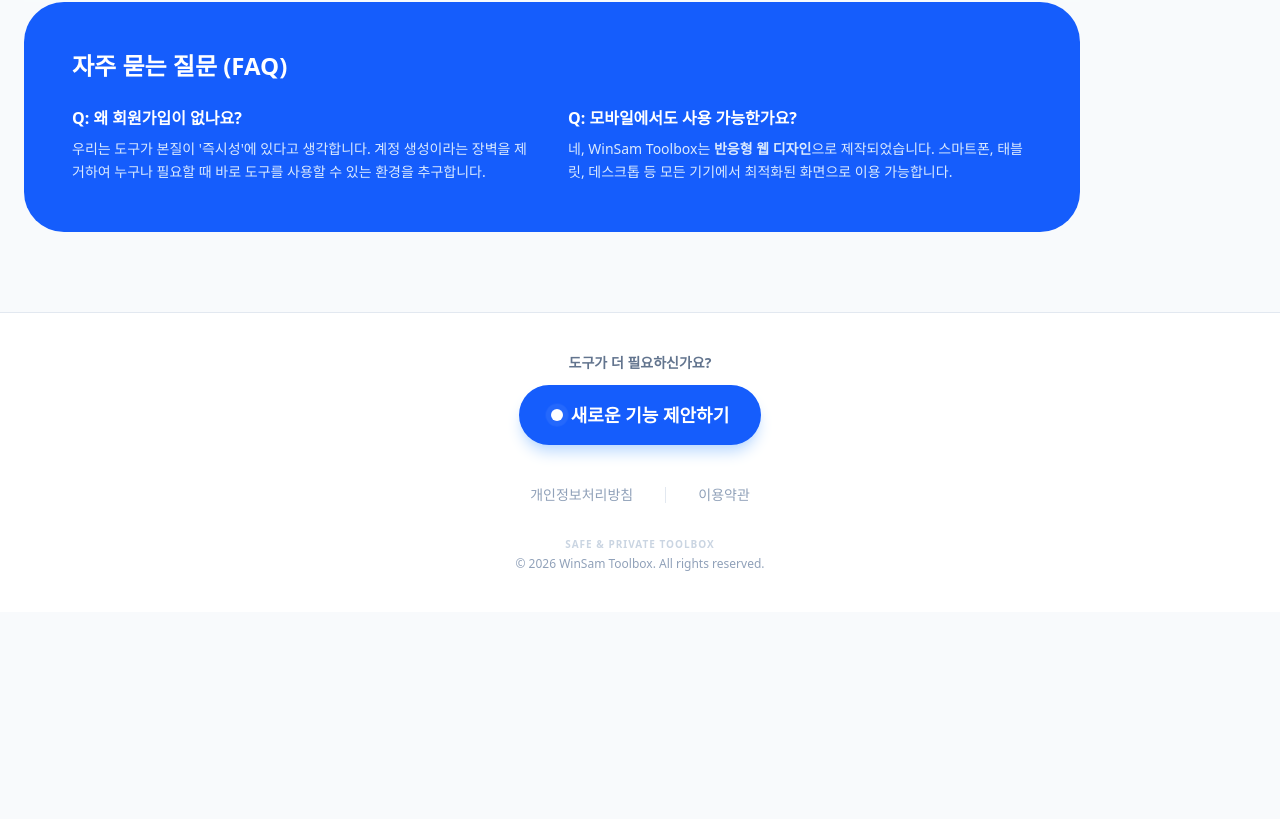
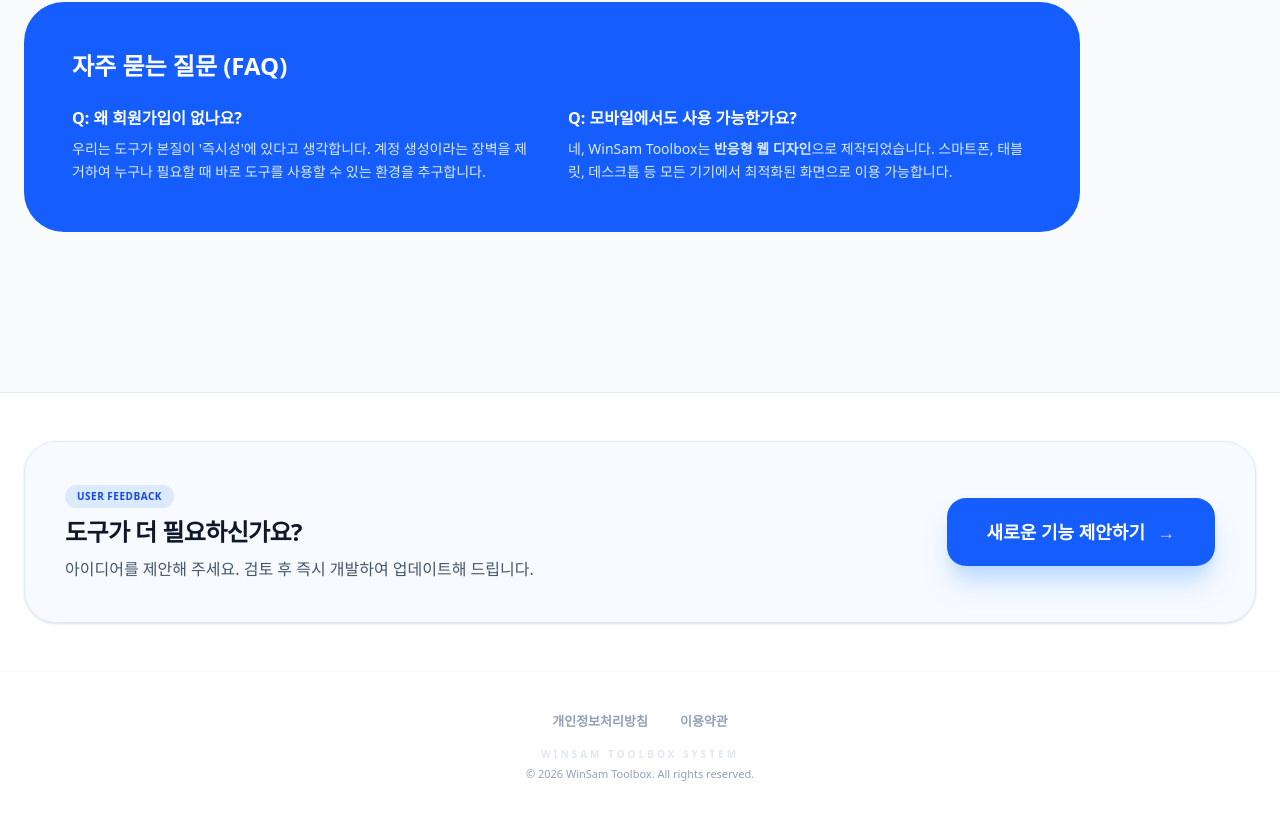
Before and after one commit to winsam003/winsam_kit_fe, a Next.js app: page / in a window 1280 px wide. Shown: the part 3793-4612 px from the top of the page. Before the commit the page ends 4405 px from the top, so only its background shows below. Built offline with nearby package versions, Linux system fonts and the light colour scheme; no server answers; the database is empty.

Commit message:
푸터 보강

```diff
--- a/app/layout.tsx
+++ b/app/layout.tsx
@@ -94,40 +94,47 @@
           </aside>
         </div>
 
-        <footer className="p-10 border-t bg-white text-center space-y-8">
-          <div className="flex flex-col items-center gap-6">
-            {/* 강조된 문의하기 버튼 섹션 */}
-            <div className="flex flex-col items-center gap-3">
-              <p className="text-sm font-bold text-slate-500">도구가 더 필요하신가요?</p>
+        <footer className="mt-20 border-t bg-white">
+          {/* 기능 제안 유도 섹션 */}
+          <div className="max-w-[1280px] mx-auto px-4 md:px-6 py-12">
+            <div className="bg-blue-50/50 rounded-[2rem] p-8 md:p-10 flex flex-col md:flex-row items-center justify-between gap-6 border border-blue-100 shadow-sm">
+              <div className="space-y-2 text-center md:text-left">
+                <div className="inline-flex items-center gap-2 px-3 py-1 bg-blue-100 text-blue-700 rounded-full text-[10px] font-black uppercase tracking-wider mb-2">
+                  User Feedback
+                </div>
+                <h3 className="text-2xl font-black text-slate-900 tracking-tight">도구가 더 필요하신가요?</h3>
+                <p className="text-slate-600 font-medium leading-relaxed">
+                  아이디어를 제안해 주세요. 검토 후 즉시 개발하여 업데이트해 드립니다.
+                </p>
+              </div>
+
+              {/* 강조된 버튼: 블루 -> 네이비 호버 */}
               <a
                 href="https://docs.google.com/forms/d/e/1FAIpQLSfeaJDRwz5O4Svn77LTWjtAGakGzKDKCITVrNpB4QZdy6gLww/viewform?usp=header"
                 target="_blank"
                 rel="noopener noreferrer"
-                className="group relative inline-flex items-center gap-2 px-8 py-4 bg-blue-600 text-white rounded-full font-black text-lg shadow-lg shadow-blue-200 hover:bg-blue-700 hover:shadow-xl hover:-translate-y-1 transition-all active:scale-95"
+                className="w-full md:w-auto px-10 py-5 bg-blue-600 text-white rounded-[1.2rem] font-black text-lg shadow-xl shadow-blue-200 hover:bg-slate-900 hover:shadow-blue-100 transition-all duration-300 flex items-center justify-center gap-3 group"
               >
-                <span className="relative flex h-3 w-3">
-                  <span className="animate-ping absolute inline-flex h-full w-full rounded-full bg-blue-100 opacity-75"></span>
-                  <span className="relative inline-flex rounded-full h-3 w-3 bg-white"></span>
-                </span>
                 새로운 기능 제안하기
+                <span className="text-blue-200 group-hover:text-white group-hover:translate-x-1 transition-all">→</span>
               </a>
             </div>
+          </div>
 
-            {/* 보조 링크들 */}
-            <div className="flex justify-center gap-8 text-sm font-medium text-slate-400 mt-4">
-              <Link href="/privacy" className="hover:text-slate-900 transition-colors">
+          {/* 하단 정보 섹션 */}
+          <div className="border-t border-slate-50 py-10 text-center space-y-4">
+            <div className="flex justify-center gap-8 text-[13px] font-bold text-slate-400">
+              <Link href="/privacy" className="hover:text-blue-600 transition-colors">
                 개인정보처리방침
               </Link>
-              <div className="w-px h-4 bg-slate-200 self-center" />
-              <Link href="/terms" className="hover:text-slate-900 transition-colors">
+              <Link href="/terms" className="hover:text-blue-600 transition-colors">
                 이용약관
               </Link>
             </div>
-          </div>
-
-          <div className="space-y-1">
-            <p className="text-[10px] text-slate-300 tracking-widest uppercase font-bold">Safe & Private Toolbox</p>
-            <p className="text-xs text-slate-400">© 2026 WinSam Toolbox. All rights reserved.</p>
+            <div className="space-y-1">
+              <p className="text-[10px] text-slate-200 tracking-[0.3em] font-black uppercase">WinSam Toolbox System</p>
+              <p className="text-[11px] text-slate-400 font-medium">© 2026 WinSam Toolbox. All rights reserved.</p>
+            </div>
           </div>
         </footer>
 
```
